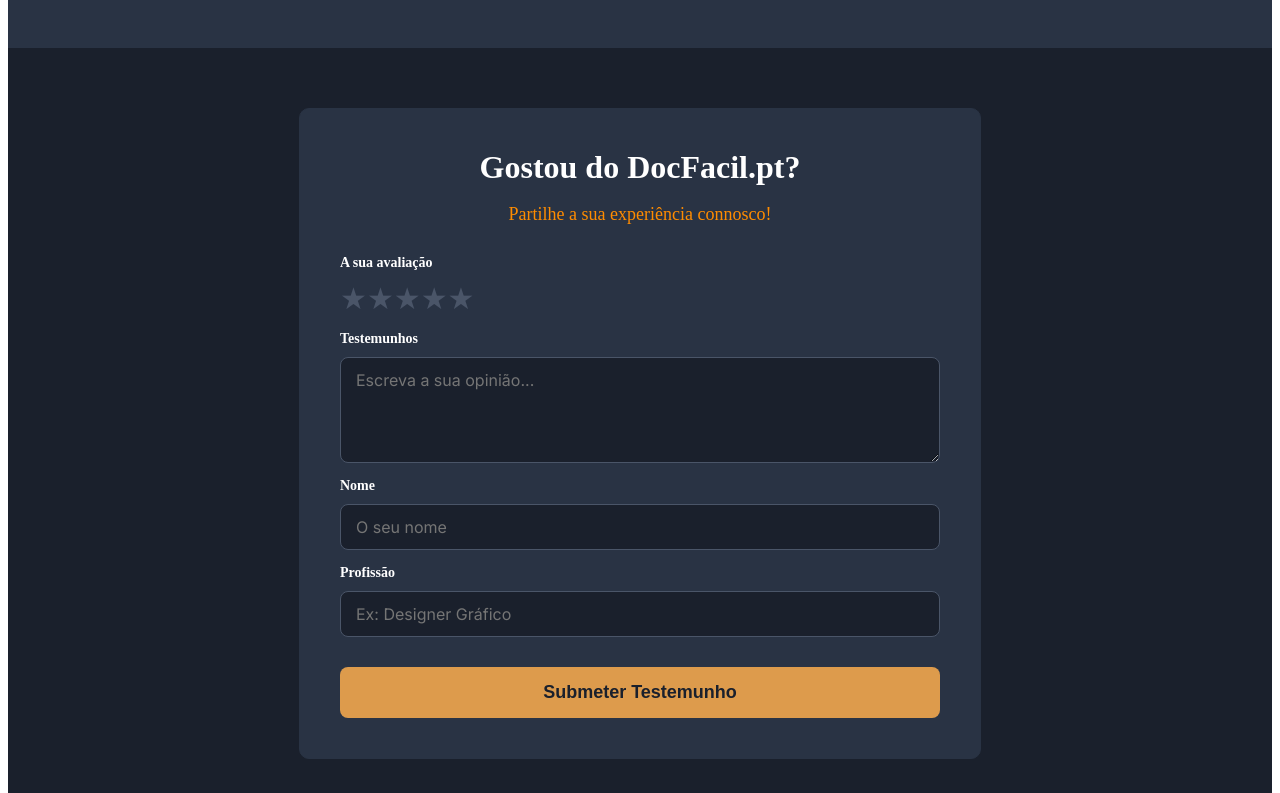
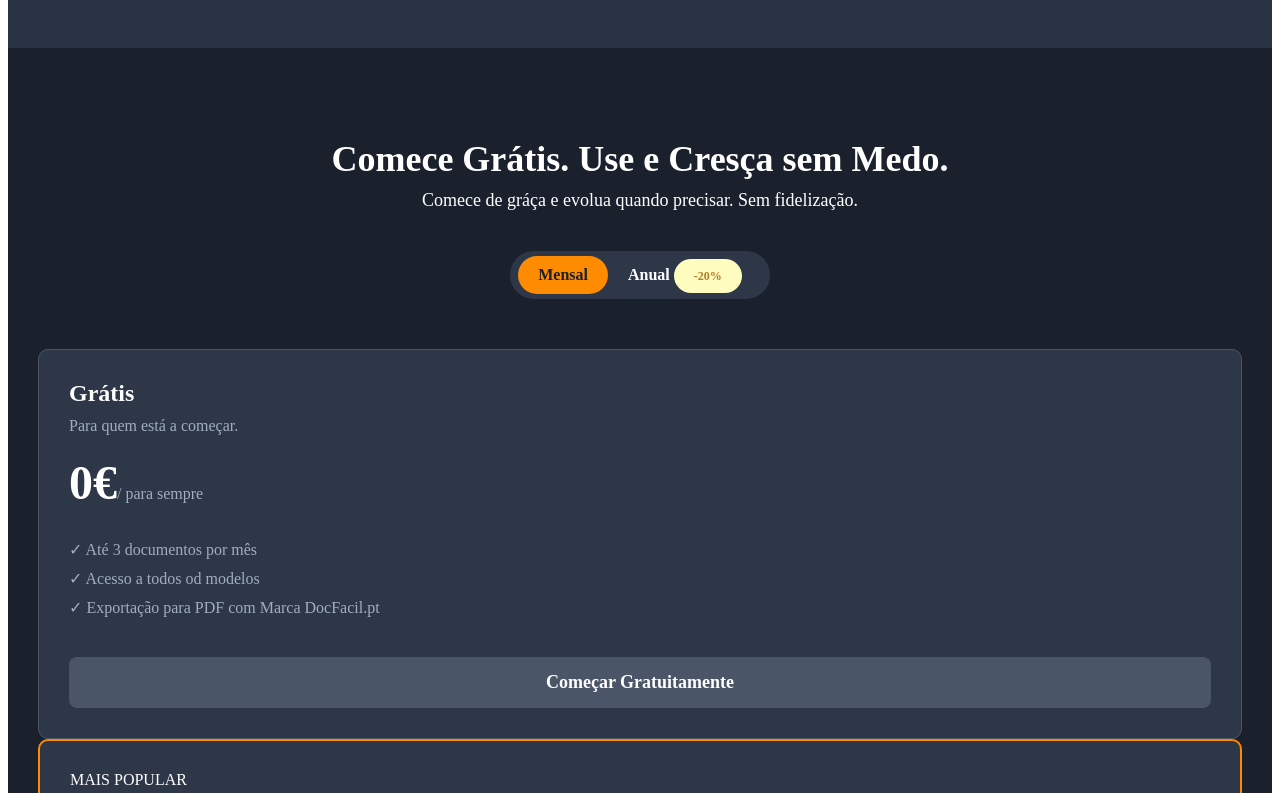
Before and after one commit to tiagodearaujo13-lab/docfacil-frontend-react, a React (Vite) app: page / in a window 1280 px wide. Shown: the part 2760-3553 px from the top of the page. Built offline with nearby package versions, Linux system fonts and the light colour scheme.

Commit message:
Criei a secção 'Pricing' com toggle (useState)

```diff
--- a/src/App.jsx
+++ b/src/App.jsx
@@ -4,7 +4,7 @@
 import Steps from './components/Steps.jsx';
 import Testimonials from './components/Testimonials.jsx';
 import FeedbackForm from './components/FeedbackForm.jsx';
-
+import Pricing from './components/Pricing.jsx';
 
 function App() {
   return (
@@ -20,6 +20,8 @@
 
     <Testimonials />
 
+    <Pricing />
+
     <FeedbackForm />
 
     </>
--- a/src/components/FeedbackForm.module.css
+++ b/src/components/FeedbackForm.module.css
@@ -1,11 +1,11 @@
 .feedbackSection {
-    background-color: #1a202c;
+    background-color: #293344;
     color: white;
     padding: 60px 30px;
 }
 
 .formCard {
-    background-color: #293344;
+    background-color: #1a202c;
     max-width: 600px;
     margin: 0 auto;
     padding: 40px;
@@ -48,8 +48,8 @@
 
 .form input[type="text"],
 .form textarea {
-    background-color: #1a202c;
-    border: 1px solid #4a5568;
+    background-color: #293344;
+    border: 1px solid #1a202c;
     color: white;
     padding: 12px 15px;
     border-radius: 8px;
--- /dev/null
+++ b/src/components/Pricing.jsx
@@ -0,0 +1,65 @@
+import { useState } from 'react';
+import styles from './Pricing.module.css';
+import PricingCard from './PricingCard.jsx';
+
+function Pricing() {
+
+    const [planoAnual, setPlanoAnual] = useState(false);
+
+    return (
+        <div className={styles.pricingSection}>
+
+            <h2 className={styles.tituloSecao}>
+                Comece Grátis. Use e Cresça sem Medo.
+            </h2>
+            <p className={styles.subtituloSecao}>
+                Comece de gráça e evolua quando precisar. Sem fidelização.
+            </p>
+
+            <div className={styles.toggleContainer}>
+                 <span className={!planoAnual ? styles.toggleAtivo : ''} onClick={() => setPlanoAnual(false)}
+                    >
+                     Mensal
+                  </span>
+                <span className={planoAnual ? styles.toggleAtivo : ''} onClick={() => setPlanoAnual(true)}
+                    >
+                    Anual <span className={styles.desconto}>-20%</span>
+                </span>
+            </div>
+
+            <div className={styles.gridCards}>
+                <PricingCard
+                plano="Grátis"
+                descricao="Para quem está a começar."
+                preco={planoAnual ? "0€" : "0€"}
+                precoDetalhe="/ para sempre"
+                features={[
+                    "Até 3 documentos por mês",
+                    "Acesso a todos od modelos",
+                    "Exportação para PDF com Marca DocFacil.pt"
+                ]}
+                botaoTexto="Começar Gratuitamente"
+                isPopular={false}
+                />
+
+                <PricingCard
+                 plano="Pro"
+                 descricao="Para profissionais e equipas."
+                 preco={planoAnual ? "8€" : "10€"}
+                 precoDetalhe="/ mês"
+                 features={[
+                    "Documentos ilimitados",
+                    "Remoção da marca d'água DocFacil.pt",
+                    "Personalizaçao com logótipo",
+                    "Suporte prioritário"
+                ]}
+                 botaoTexto="Aderir ao Pro"
+                 isPopular={true}
+                />
+
+            </div>
+        </div>
+    );
+}
+
+export default Pricing;
--- /dev/null
+++ b/src/components/Pricing.module.css
@@ -0,0 +1,150 @@
+.pricingSection {
+    background-color: #1a202c;
+    color: white;
+    padding: 60px 30px;
+}
+
+.tituloSecao {
+    font-size: 36px;
+    font-weight: bold;
+    text-align: center;
+    margin-bottom: 10px;
+}
+
+.subtituloSecao {
+    font-size: 18px;
+    text-align: center;
+    max-width: 600px;
+    margin: 0 auto 40px auto;
+}
+
+.toggleContainer {
+    display: flex;
+    justify-content: center;
+    background-color: #2d3748;
+    border-radius: 99px;
+    padding: 5px;
+    width: 250px;
+    margin: 0 auto 50px auto;
+}
+
+.toggleContainer span {
+    padding: 10px 20px;
+    border-radius: 99px;
+    font-weight: bold;
+    cursor: pointer;
+}
+
+.toggleContainer .toggleAtivo {
+    background-color: #ff8c00;
+    color: #1a202c;
+}
+
+.desconto {
+    background-color: #fefcbf;
+    color: #b7791f;
+    font-size: 12px;
+    padding: 2px 6px;
+    border-radius: 5px;
+}
+
+.gridDeCards {
+    display: grid;
+    grid-template-columns: 1fr 1 fr;
+    gap: 30px;
+    max-width: 800px;
+    margin: 0 auto;
+}
+
+.card {
+    background-color: #2d3748;
+    padding: 30px;
+    border-radius: 10px;
+    border: 1px solid #4a5568;
+    display: flex;
+    flex-direction: column;
+}
+
+.popular {
+    border: 2px solid #ff8c00;
+    position: relative;
+}
+
+.fitaPopular {
+    position: absolute;
+    top: -15px;
+    right: 20px;
+    background-color: #ff8c00;
+    color: #1a202c;
+    font-weight: bold;
+    font-size: 12px;
+    padding: 5px 10px;
+    border-radius: 5px;
+}
+
+.planoTitulo {
+    font-size: 24px;
+    font-weight: bold;
+    margin: 0;
+}
+
+.planoDescricao {
+    color: #a0aec0;
+    margin: 10px 0 20px 0;
+    flex-grow: 1;
+}
+
+.planoPreco{
+    font-size: 48px;
+    font-weight: bold;
+    margin: 0;
+}
+
+.precoDetalhe {
+    font-size: 16px;
+    font-weight: normal;
+    color: #a0aec0;
+}
+
+.featuresList {
+    list-style: none;
+    padding: 0;
+    margin: 30px 0;
+    color: #a0aec0;
+}
+
+.featuresList  li {
+    margin-bottom: 10px;
+    font-size: 16px;
+}
+
+.botaoPlano{
+    background-color: #dd9b4c;
+    color: #1a202c;
+    font-size: 18px;
+    font-weight: bold;
+    text-decoration: none;
+    padding: 15px 30px;
+    border-radius: 8px;
+    text-align: center;
+}
+
+.botaoPlano:hover {
+    background-color: #ff8c00;
+}
+
+.card:not(.popular) .botaoPlano {
+    background-color: #4a5568;
+    color: white;
+}
+
+.card:not(.popular) .botaoPlano:hover {
+    background-color: #ff8c00;
+    color: #1a202c;
+}
+
+@media (max-width: 768px) {
+    .gridDeCards {
+        grid-template-columns: 1fr;
+    }
+}
--- /dev/null
+++ b/src/components/PricingCard.jsx
@@ -0,0 +1,34 @@
+import styles from "./Pricing.module.css";
+
+function PricingCard(props) {
+
+    const cardClasses = `${styles.card} ${props.isPopular ? styles.popular : ''}`;
+
+    return (
+        <div className={cardClasses}>
+
+            {props.isPopular && (
+                <div className={StyleSheetList.fitaPopular}>MAIS POPULAR</div>
+            )}
+
+            <h3 className={styles.planoTitulo}>{props.plano}</h3>
+            <p className={styles.planoDescricao}>{props.descricao}</p>
+
+            <div className={styles.planoPreco}>
+                {props.preco}
+                <span className={styles.precoDetalhe}>{props.precoDetalhe}</span>
+            </div>
+
+            <ul className={styles.featuresList}>
+                {props.features.map((feature, index) => (
+                    <li key={index}>✓ {feature}</li>
+                ))}
+            </ul>
+
+            <a href="#" className={styles.botaoPlano}>{props.botaoTexto}</a>
+        </div>
+    );
+}
+
+
+export default PricingCard;
```
